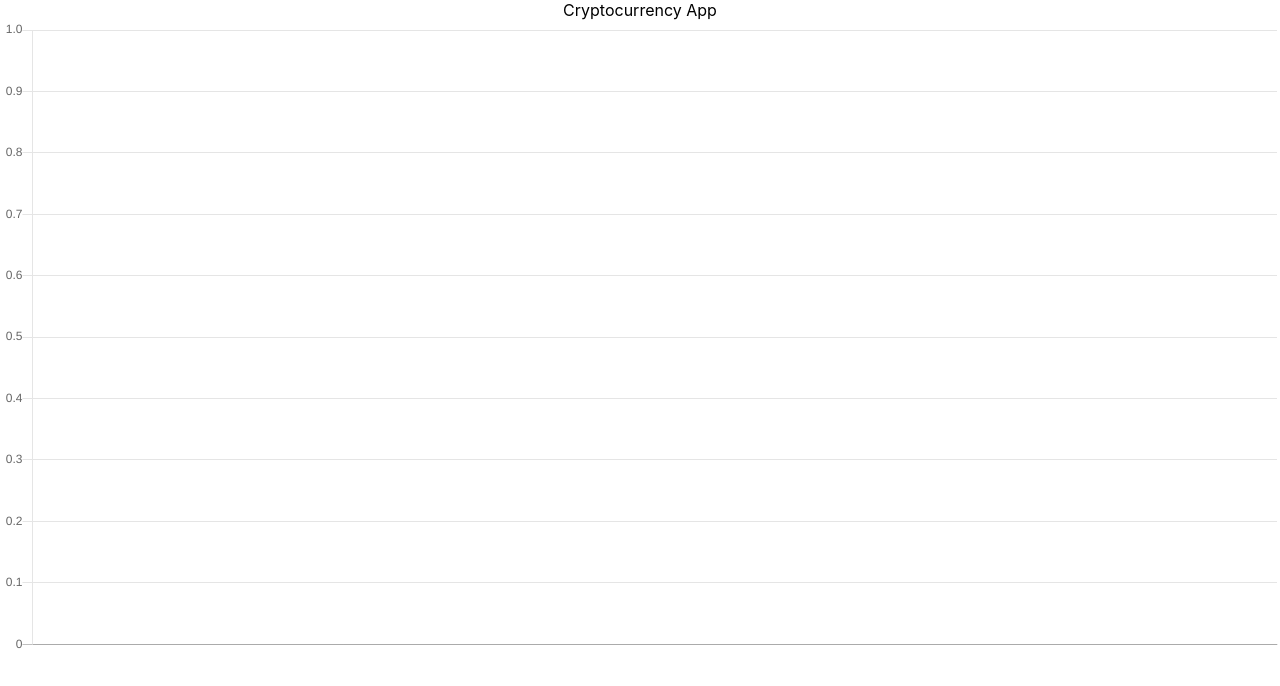
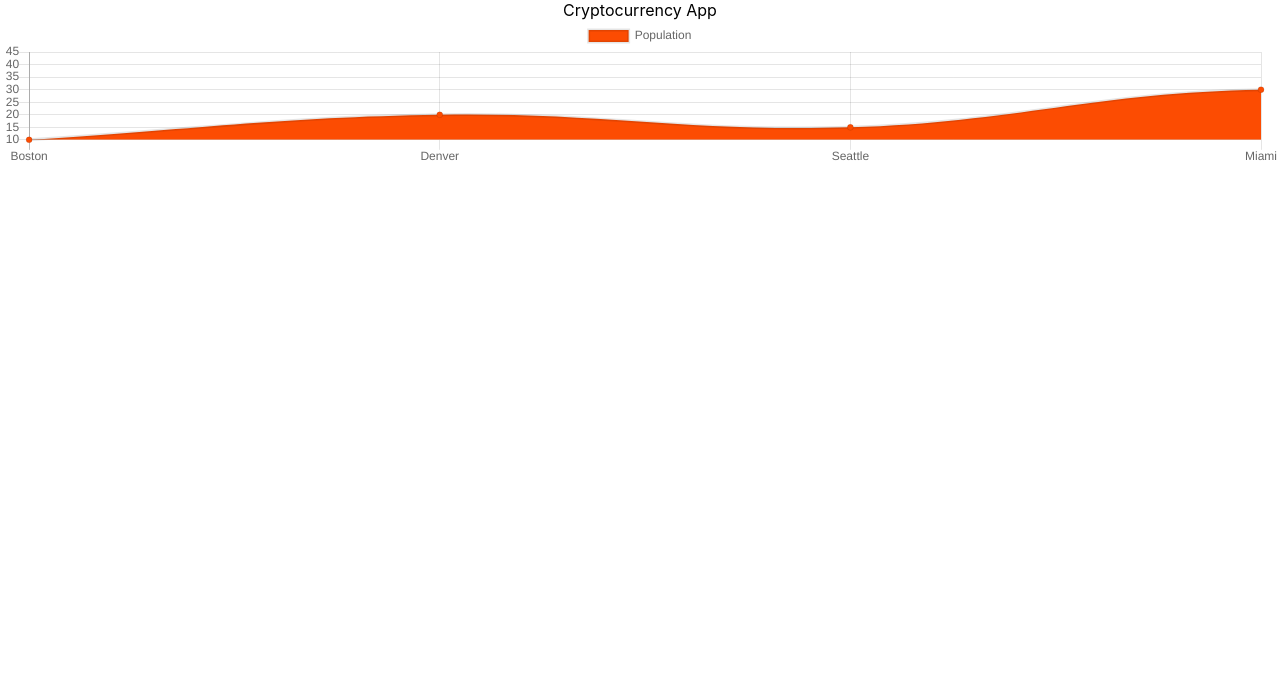
Before and after one commit to bee-squared/cryptocurrency, a React (Create React App) app: page / in a window 1280 px wide. Shown: the top 686 px of the page. Built offline with nearby package versions, Linux system fonts and the light colour scheme.

Commit message:
add example data to render a line graph

```diff
--- a/src/components/chart/chart.jsx
+++ b/src/components/chart/chart.jsx
@@ -7,14 +7,11 @@ class Chart extends React.Component{
     super(props)
     this.state={
       chartData: {
-        labels: this.props.date,
+        labels: ['Boston', 'Denver', 'Seattle', 'Miami'],
         datasets: [{
-          data: {
-            labels: ['Item 1', 'Item 2', 'Item 3'],
-            datasets: [{
-                data: [10, 20, 30]
-            }]
-          }
+          label: 'Population',
+            data: [10, 20, 15, 30, 20, 15, 28, 44],
+            backgroundColor: 'rgb(252, 76, 2)'
         }]
       }
     }
@@ -23,7 +20,10 @@ class Chart extends React.Component{
     render () {
       return (
         <div className="chartContainer">
-          <Line />
+          <Line
+            data={this.state.chartData}
+            options={{maintainAspectRatio: false}}
+          />
         </div>
       )
     }
```
